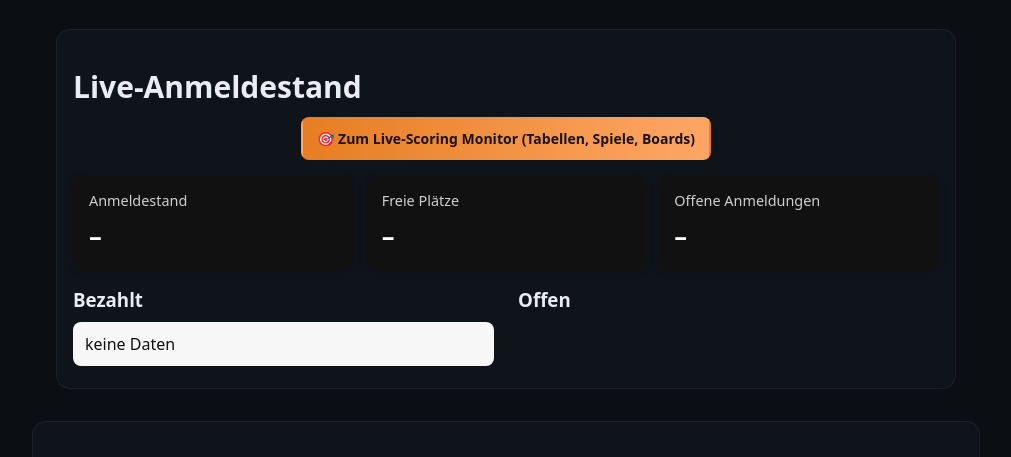
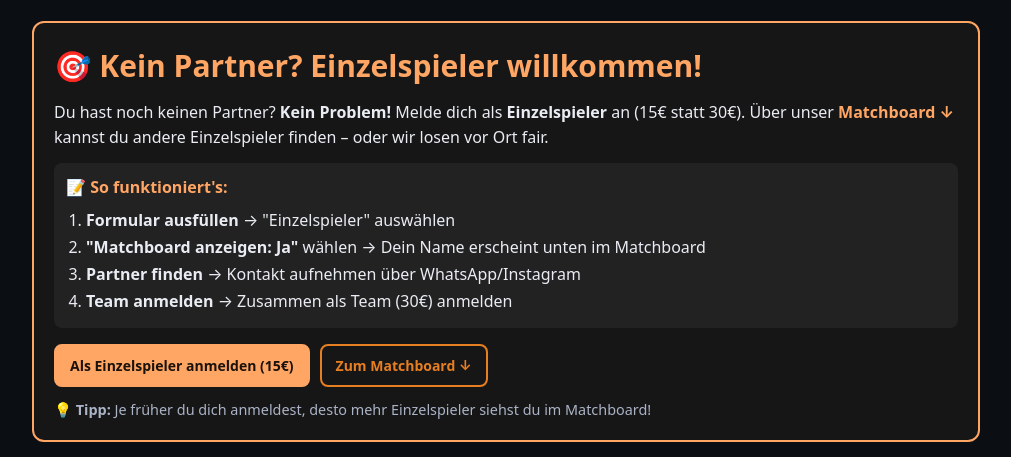
Before and after one commit to CarMo11/AS2_portal_READY_EXPANDED, a website: page index.html in a window 1280 px wide. Shown: the part 1022-1479 px from the top of the page, without its empty margins (134-1145 px from the left). Drawn offline with Linux system fonts and the light colour scheme; no server answers.

Commit message:
feat: add solo player info section with matchboard instructions and signup link

```diff
--- a/index.html
+++ b/index.html
@@ -125,6 +125,30 @@
           <iframe src="https://www.google.com/maps?q=Am+Schloß+2,+71686+Remseck+am+Neckar&output=embed" width="100%" height="100%" class="map-embed" loading="lazy" allowfullscreen title="Karte AS2 Hochberg"></iframe>
         </div>
       </div>
+    </section>
+
+    <section id="solo-info" style="margin:24px 0;padding:20px;border:2px solid #ffa665;border-radius:12px;background:rgba(255,166,101,.05)">
+      <h2 style="margin:0 0 12px;color:#ffa665">🎯 Kein Partner? Einzelspieler willkommen!</h2>
+      <p style="margin:0 0 12px;line-height:1.6">
+        Du hast noch keinen Partner? <strong>Kein Problem!</strong> Melde dich als <strong>Einzelspieler</strong> an (15€ statt 30€).
+        Über unser <a href="#matchboard" style="color:#ffa665;font-weight:700;text-decoration:none">Matchboard ↓</a> kannst du andere Einzelspieler finden – oder wir losen vor Ort fair.
+      </p>
+      <div style="background:rgba(255,255,255,.05);padding:12px;border-radius:8px;margin:12px 0">
+        <h3 style="margin:0 0 8px;font-size:1rem;color:#ffa665">📝 So funktioniert's:</h3>
+        <ol style="margin:0;padding-left:20px;line-height:1.7">
+          <li><strong>Formular ausfüllen</strong> → "Einzelspieler" auswählen</li>
+          <li><strong>"Matchboard anzeigen: Ja"</strong> wählen → Dein Name erscheint unten im Matchboard</li>
+          <li><strong>Partner finden</strong> → Kontakt aufnehmen über WhatsApp/Instagram</li>
+          <li><strong>Team anmelden</strong> → Zusammen als Team (30€) anmelden</li>
+        </ol>
+      </div>
+      <div style="display:flex;gap:10px;flex-wrap:wrap;margin-top:16px">
+        <a href="https://docs.google.com/forms/d/e/1FAIpQLSfz45P5c-TW1vVuA8W1kA570_jy0pWzqZzySURgHNgpEso-NA/viewform?usp=dialog" target="_blank" rel="noopener" class="btn small" style="background:#ffa665;border-color:#ffa665">Als Einzelspieler anmelden (15€)</a>
+        <a href="#matchboard" class="btn small ghost">Zum Matchboard ↓</a>
+      </div>
+      <p style="margin:12px 0 0;font-size:0.9em;color:#aab4c6">
+        <strong>💡 Tipp:</strong> Je früher du dich anmeldest, desto mehr Einzelspieler siehst du im Matchboard!
+      </p>
     </section>
 
     <section id="status" class="live-wrap">
```
